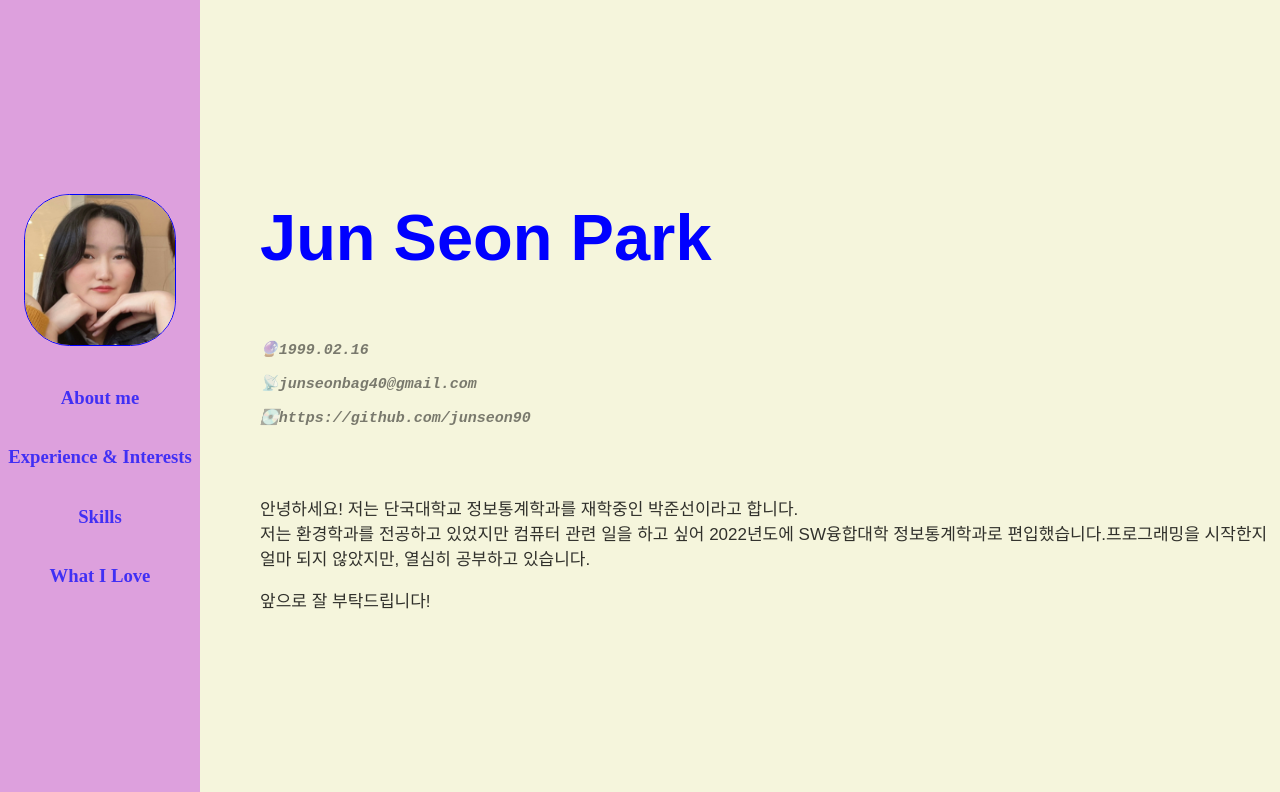
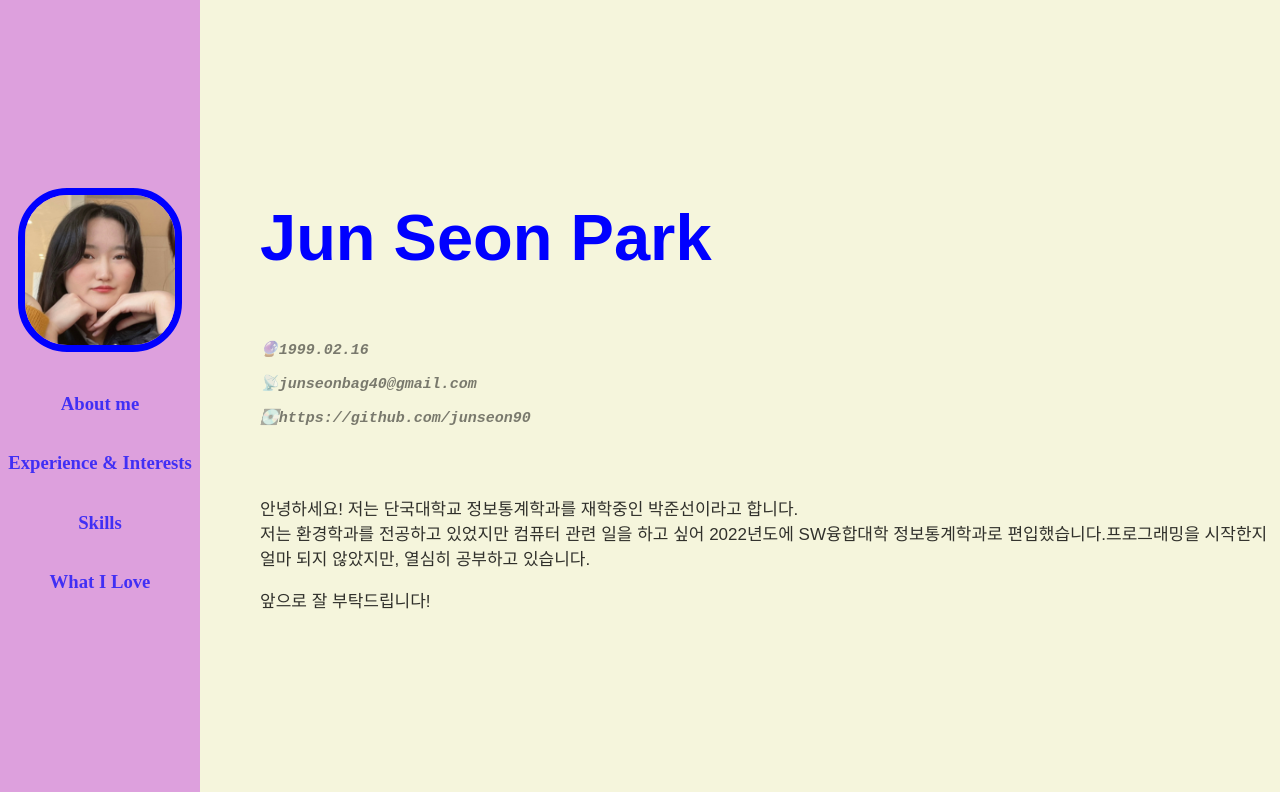
Before and after one commit to junseon90/Mid-Term-Project, a plain HTML site: page index.html in a window 1280 px wide. Shown: the top 792 px of the page. Drawn offline with Linux system fonts and the light colour scheme.

Commit message:
Update style.css

```diff
--- a/style.css
+++ b/style.css
@@ -10,7 +10,7 @@ body {
 #porfile-img {
 width: 150px;
 height: 150px;
-border: 1px solid blue;
+border: 7px solid blue;
 transform: scale(1); /* 이미지 사이즈 고정 */
 border-radius: 30%
 }
```
